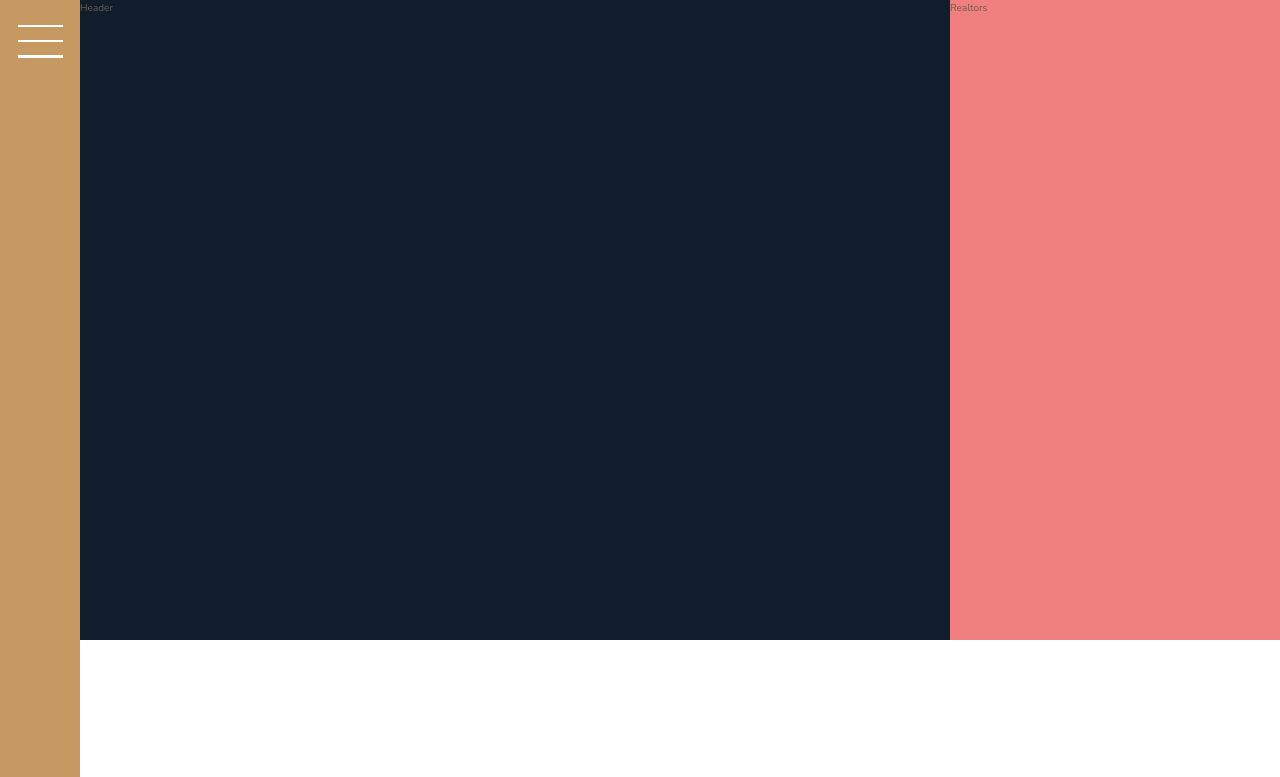
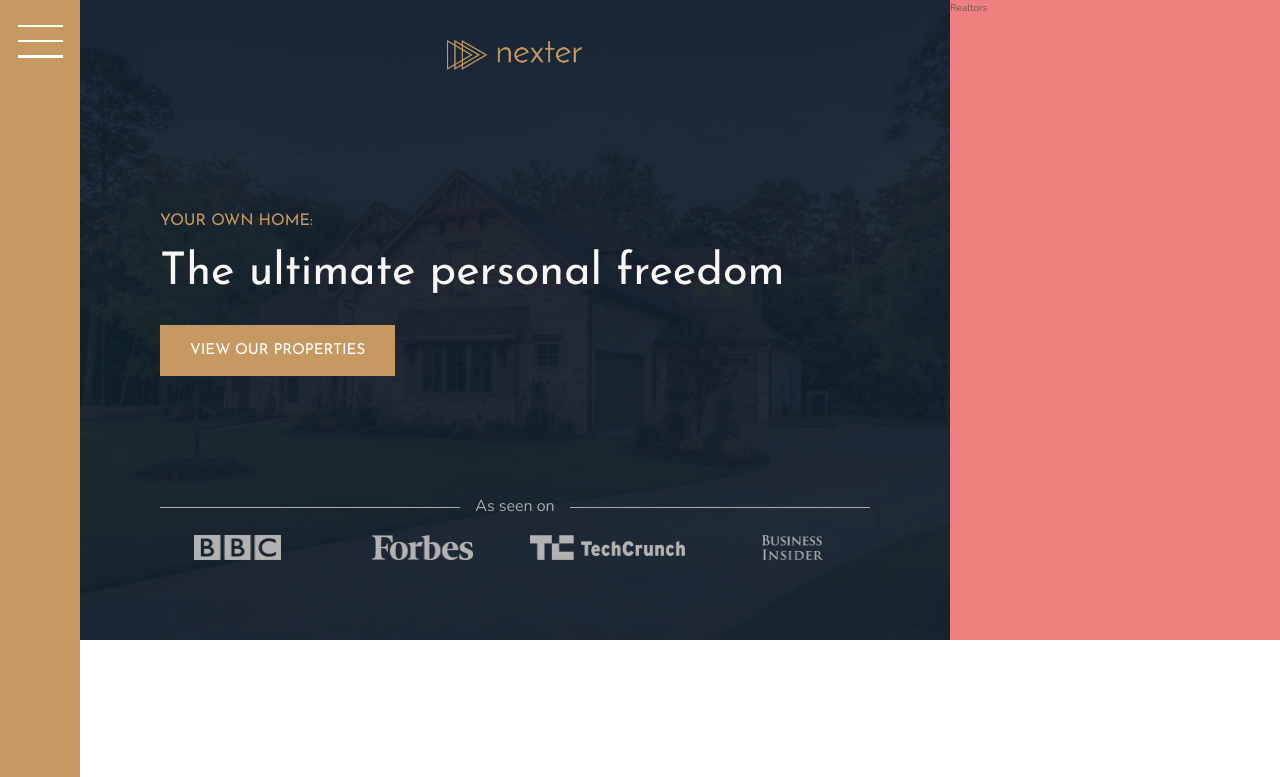
Before and after one commit to na4oman/nexter, a website: page index.html in a window 1280 px wide. Shown: the top 777 px of the page. Drawn offline with nearby package versions, Linux system fonts and the light colour scheme.

Commit message:
Add header section

```diff
--- a/index.html
+++ b/index.html
@@ -21,7 +21,19 @@
     </div>
 
     <!-- HEADER -->
-    <header class="header">Header</header>
+    <header class="header">
+      <img src="img/logo.png" alt="Nexter logo" class="header__logo" />
+      <h3 class="heading-3">Your own home:</h3>
+      <h1 class="heading-1">The ultimate personal freedom</h1>
+      <button class="btn header__btn">View our properties</button>
+      <div class="header__seenon-text">As seen on</div>
+      <div class="header__seenon-logos">
+        <img src="img/logo-bbc.png" alt="BBC logo" />
+        <img src="img/logo-forbes.png" alt="Forbes logo" />
+        <img src="img/logo-techcrunch.png" alt="Techcrunch logo" />
+        <img src="img/logo-bi.png" alt="BI logo" />
+      </div>
+    </header>
 
     <!-- REALTORS -->
     <div class="realtors">Realtors</div>
--- a/sass/_header.scss
+++ b/sass/_header.scss
@@ -1,4 +1,61 @@
 .header {
-  background-color: $color-secondary;
+  // background-color: $color-secondary;
   grid-column: full-start / col-end 6;
+  background-image: linear-gradient(
+      rgba($color-secondary, 0.93),
+      rgba($color-secondary, 0.93)
+    ),
+    url(../img/hero.jpeg);
+  background-size: cover;
+  background-position: center;
+  padding: 8rem;
+  padding-top: 4rem;
+
+  display: grid;
+  grid-template-rows: 1fr min-content minmax(6rem, min-content) 1fr;
+  grid-row-gap: 1.5rem;
+
+  &__logo {
+    height: 3rem;
+    justify-self: center;
+  }
+
+  &__btn {
+    align-self: start;
+    justify-self: start;
+  }
+
+  &__seenon-text {
+    display: grid;
+    grid-template-columns: 1fr max-content 1fr;
+    grid-column-gap: 1.5rem;
+    align-items: center;
+
+    font-size: 1.6rem;
+    color: $color-grey-light-2;
+
+    &::before,
+    &::after {
+      content: '';
+      display: block;
+      height: 1px;
+      background-color: currentColor;
+    }
+  }
+
+  &__seenon-logos {
+    display: grid;
+    grid-template-columns: repeat(auto-fit, minmax(10rem, 1fr));
+    grid-column-gap: 3rem;
+    grid-row-gap: 3rem;
+    // grid-auto-rows: 100px;
+    justify-items: center;
+    align-items: center;
+
+    img {
+      height: 2.5rem;
+      max-width: 100%;
+      filter: brightness(70%);
+    }
+  }
 }
--- a/sass/_typography.scss
+++ b/sass/_typography.scss
@@ -5,6 +5,9 @@
 
 .heading-1 {
   @extend %heading;
+  font-size: 4.5rem;
+  color: $color-grey-light-1;
+  line-height: 1;
 }
 
 .heading-2 {
```
Also changed, not shown: css/style.css.
